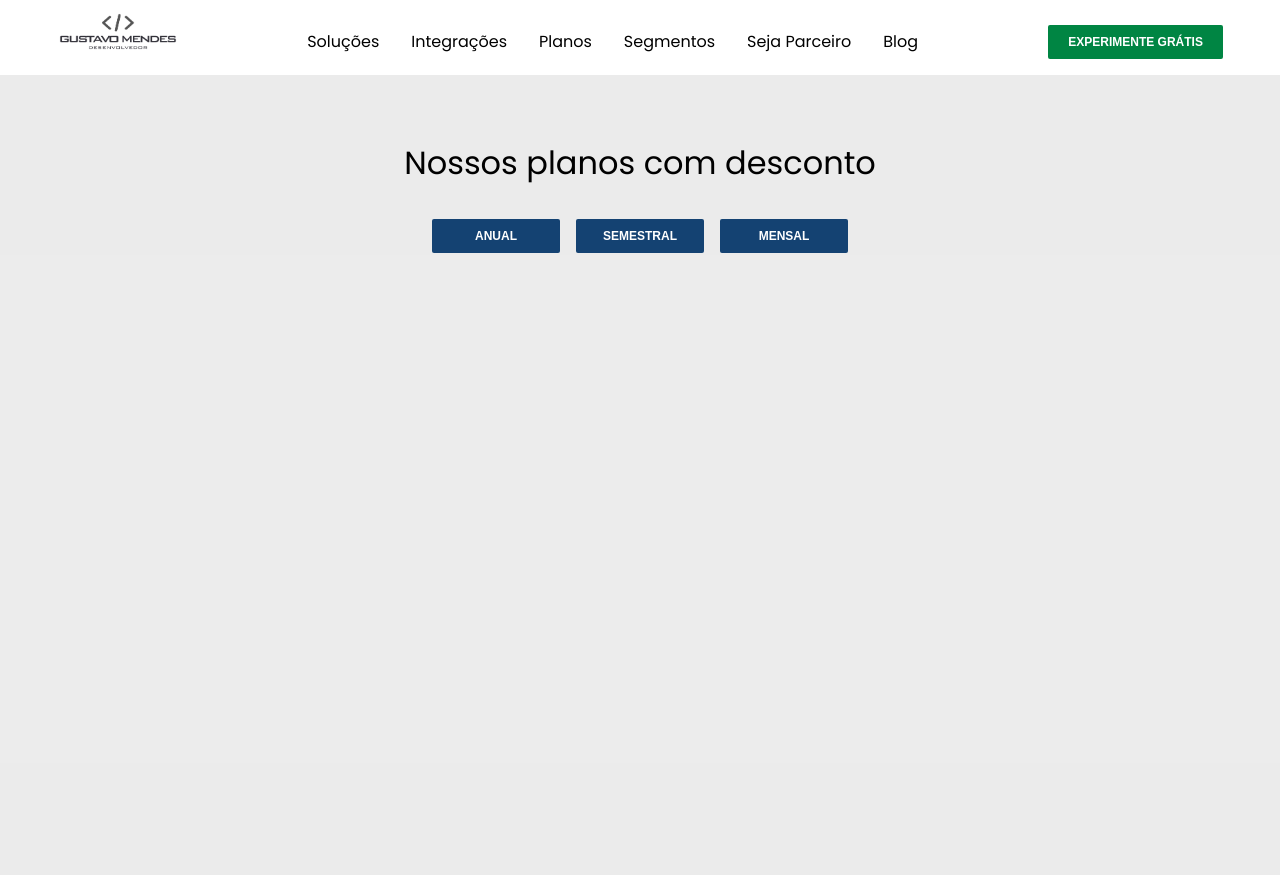
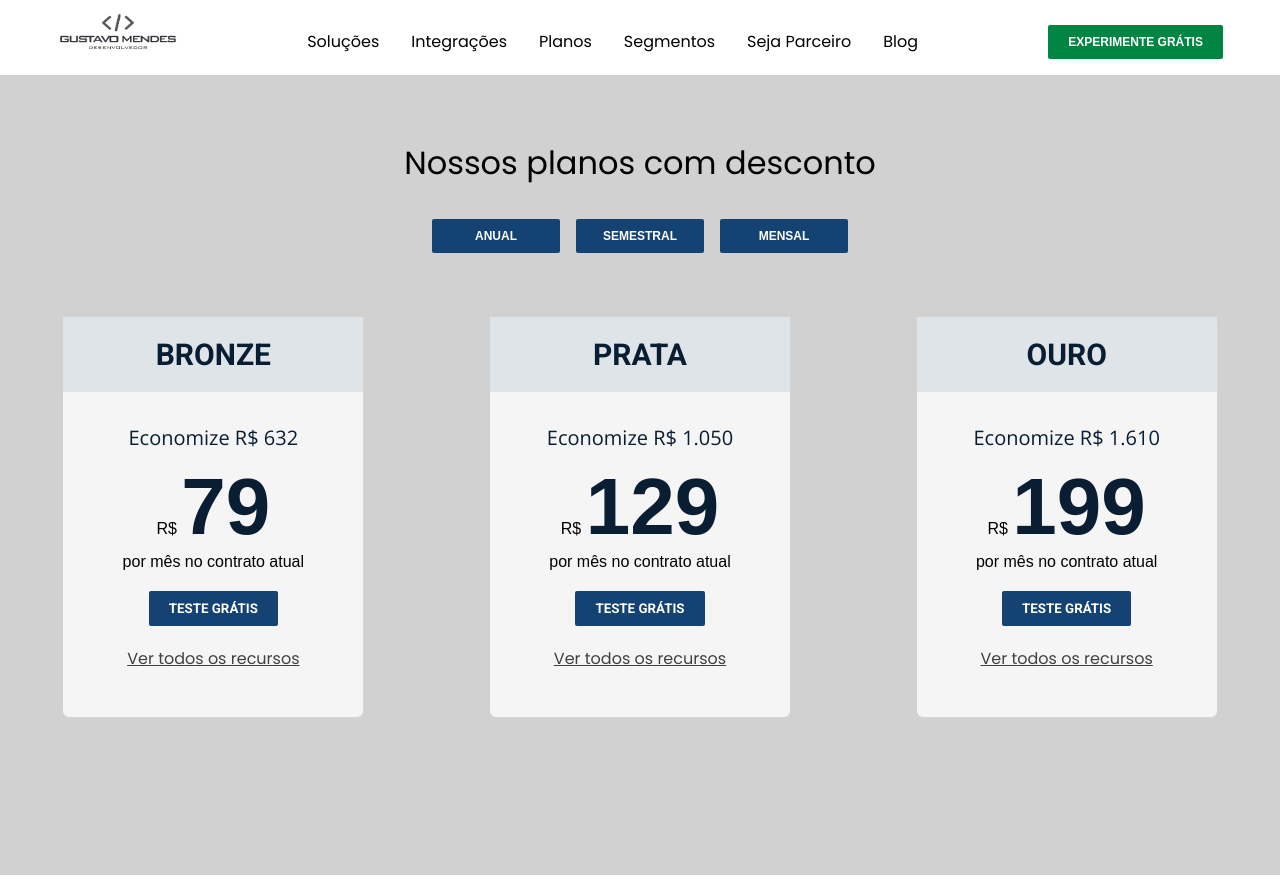
Before and after one commit to GustavoRMendes/sistema-de-cotacao, a Next.js app: page /planos in a window 1280 px wide. Built offline with nearby package versions, Linux system fonts and the light colour scheme.

Commit message:
index css

```diff
--- a/src/app/planos/Planos.module.css
+++ b/src/app/planos/Planos.module.css
@@ -1,10 +1,12 @@
+@import url('https://fonts.googleapis.com/css2?family=Open+Sans:ital,wght@0,300..800;1,300..800&family=Roboto:ital,wght@0,100;0,300;0,400;0,500;0,700;0,900;1,100;1,300;1,400;1,500;1,700;1,900&display=swap')
+;
 .h1Planos {
   font-weight: 100;
   padding: 4rem 0rem 2rem 0rem;
 }
 
 .main {
-  background-color: #e2e2e2ab;
+  background-color: #bbbbbbab;
   height: 100vh;
   text-align: center;
 }
@@ -22,3 +24,55 @@
   font-size: 12px;
   font-family: sans-serif;
 }
+.section{
+  display: flex;
+  justify-content: space-around;
+  margin-top: 4rem;
+}
+.card{
+  background-color: #ffffffc6;
+  width: 300px;
+  height: 400px;
+  border-radius: 6px;
+  box-shadow: 1px 1px 1px  rgb(212, 212, 212);
+}
+.title{
+  color: #091D33;
+  font-weight: 700;
+  font-family: 'Roboto';
+  font-size: 30px;
+  background-color: #DEE4E8;
+  margin-bottom: 2rem;
+  padding: 20px;
+  overflow: hidden;
+
+}
+.economize {
+  font-family: 'Open Sans';
+  font-size: 20px;
+  color: #091D33;
+  margin: 10px 0px;
+
+}
+.preco{
+  font-size: 5rem;
+  color: #091D33;
+}
+.psmall{
+  font-size: 1rem;
+  font-family: sans-serif;
+}
+.teste{
+  padding: 10px 20px;
+  background-color: #144272;
+  color: white;
+  border: none;
+  font-family: 'Roboto';
+  font-weight: 700;
+  margin: 20px 0px;
+  border-radius: 2px;
+  cursor: pointer;
+}
+ .planosLinks{
+    color: #404040;
+ }
--- a/src/app/planos/page.tsx
+++ b/src/app/planos/page.tsx
@@ -10,6 +10,45 @@ export default function PlanosPage () {
         <button className={styles.planesButtons}>ANUAL</button>
         <button className={styles.planesButtons}>SEMESTRAL</button>
         <button className={styles.planesButtons}>MENSAL</button>
+        <section className={styles.section}>
+          <div className={styles.card}>
+            <div>
+              <h2 className={styles.title}>BRONZE</h2>
+            </div>
+            <p className={styles.economize}>Economize R$ 632</p>
+            <p className={styles.psmall}>R$ <strong className={styles.preco}>79</strong>
+            <br/>
+            por mês no contrato atual
+            </p>
+            <button className={styles.teste}>TESTE GRÁTIS</button> <br/>
+            <a href="#" className={styles.planosLinks}>Ver todos os recursos</a>
+          </div>
+          <div className={styles.card}>
+            <div>
+              <h2 className={styles.title}>PRATA</h2>
+            </div>
+            <p className={styles.economize}>Economize R$ 1.050</p>
+            <p className={styles.psmall}>R$ <strong className={styles.preco}>129</strong>
+            <br/>
+            por mês no contrato atual
+            </p>
+            <button className={styles.teste}>TESTE GRÁTIS</button> <br/>
+            <a href="#" className={styles.planosLinks}>Ver todos os recursos</a>
+          </div>
+          <div className={styles.card}>
+            <div>
+              <h2 className={styles.title}>OURO</h2>
+            </div>
+            <p className={styles.economize}>Economize R$ 1.610</p>
+            <p className={styles.psmall}>R$ <strong className={styles.preco}>199</strong>
+            <br/>
+            por mês no contrato atual
+            </p>
+            <button className={styles.teste}>TESTE GRÁTIS</button> <br/>
+            <a href="#" className={styles.planosLinks}>Ver todos os recursos</a>
+          </div>
+
+        </section>
       </main>
 
     </>
```
